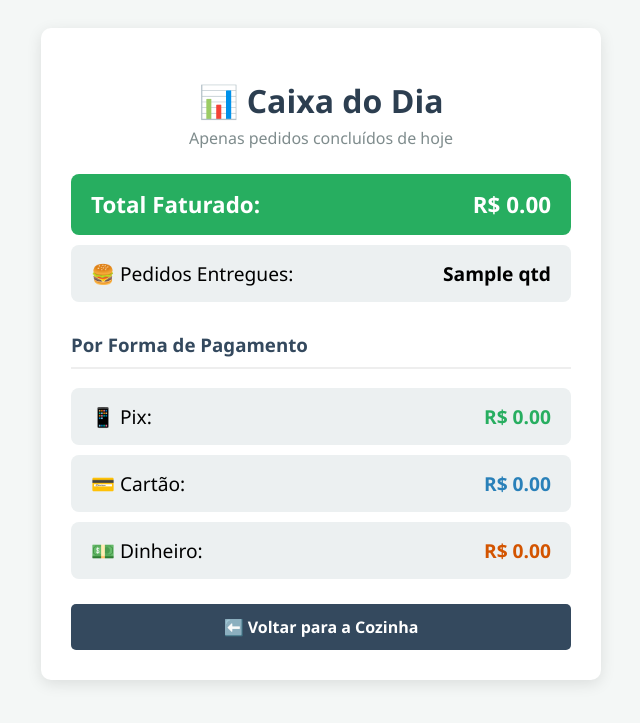
After one commit to Alexschmitzz/Bistaka_delivery-main, a Flask app: template templates/relatorio.html in a window 1280 px wide. The commit adds this page. Shown: the top 723 px of the page, without its empty margins (319-959 px from the left). Run offline with Flask 3, Linux system fonts and the light colour scheme; the template is opened without the code that fills it: most values are stand-ins (such as "Sample title", 1, 10 or a date in 2020).

Commit message:
adição da pagina para fechamento de caixa

```diff
--- a/templates/dashboard.html
+++ b/templates/dashboard.html
@@ -72,7 +72,10 @@
 <div class="painel-container">
     <h1>
         <span>🖥️ Pedidos - Cozinha</span>
-        <button class="btn-refresh" onclick="buscarPedidos()">🔄 Atualizar</button>
+        <div>
+            <a href="/admin/relatorio" style="background:#8e44ad; color:white; padding:10px; text-decoration:none; border-radius:5px; font-size:1rem; margin-right: 10px;">📊 Fechar Caixa</a>
+            <button class="btn-refresh" onclick="buscarPedidos()">🔄 Atualizar</button>
+        </div>
     </h1>
 
     <div class="lista-pedidos" id="lista">
--- /dev/null
+++ b/templates/relatorio.html
@@ -0,0 +1,49 @@
+<!DOCTYPE html>
+<html lang="pt-br">
+<head>
+    <meta charset="UTF-8">
+    <title>Fechamento de Caixa</title>
+    <style>
+        body { font-family: 'Segoe UI', sans-serif; background: #f4f7f6; padding: 20px; }
+        .container { max-width: 500px; margin: auto; background: white; padding: 30px; border-radius: 10px; box-shadow: 0 4px 15px rgba(0,0,0,0.1); }
+        h1 { text-align: center; color: #2c3e50; margin-bottom: 5px; }
+        .card { background: #ecf0f1; padding: 15px 20px; margin: 10px 0; border-radius: 8px; font-size: 1.2rem; display: flex; justify-content: space-between; align-items: center;}
+        .card.destaque { background: #27ae60; color: white; font-weight: bold; font-size: 1.4rem; border: none; }
+        .btn-voltar { display: block; text-align: center; margin-top: 25px; padding: 12px; background: #34495e; color: white; text-decoration: none; border-radius: 5px; font-weight: bold; }
+        .btn-voltar:hover { background: #2c3e50; }
+    </style>
+</head>
+<body>
+    <div class="container">
+        <h1>📊 Caixa do Dia</h1>
+        <p style="text-align: center; color: #7f8c8d; margin-top: 0; margin-bottom: 25px;">Apenas pedidos concluídos de hoje</p>
+
+        <div class="card destaque">
+            <span>Total Faturado:</span>
+            <span>R$ {{ "%.2f"|format(bruto) }}</span>
+        </div>
+
+        <div class="card">
+            <span>🍔 Pedidos Entregues:</span>
+            <span><strong>{{ qtd }}</strong></span>
+        </div>
+
+        <h3 style="margin-top: 30px; border-bottom: 2px solid #eee; padding-bottom: 10px; color: #34495e;">Por Forma de Pagamento</h3>
+
+        <div class="card">
+            <span>📱 Pix:</span>
+            <span style="color: #27ae60; font-weight: bold;">R$ {{ "%.2f"|format(pix) }}</span>
+        </div>
+        <div class="card">
+            <span>💳 Cartão:</span>
+            <span style="color: #2980b9; font-weight: bold;">R$ {{ "%.2f"|format(cartao) }}</span>
+        </div>
+        <div class="card">
+            <span>💵 Dinheiro:</span>
+            <span style="color: #d35400; font-weight: bold;">R$ {{ "%.2f"|format(dinheiro) }}</span>
+        </div>
+
+        <a href="/admin/dashboard" class="btn-voltar">⬅️ Voltar para a Cozinha</a>
+    </div>
+</body>
+</html>
```
